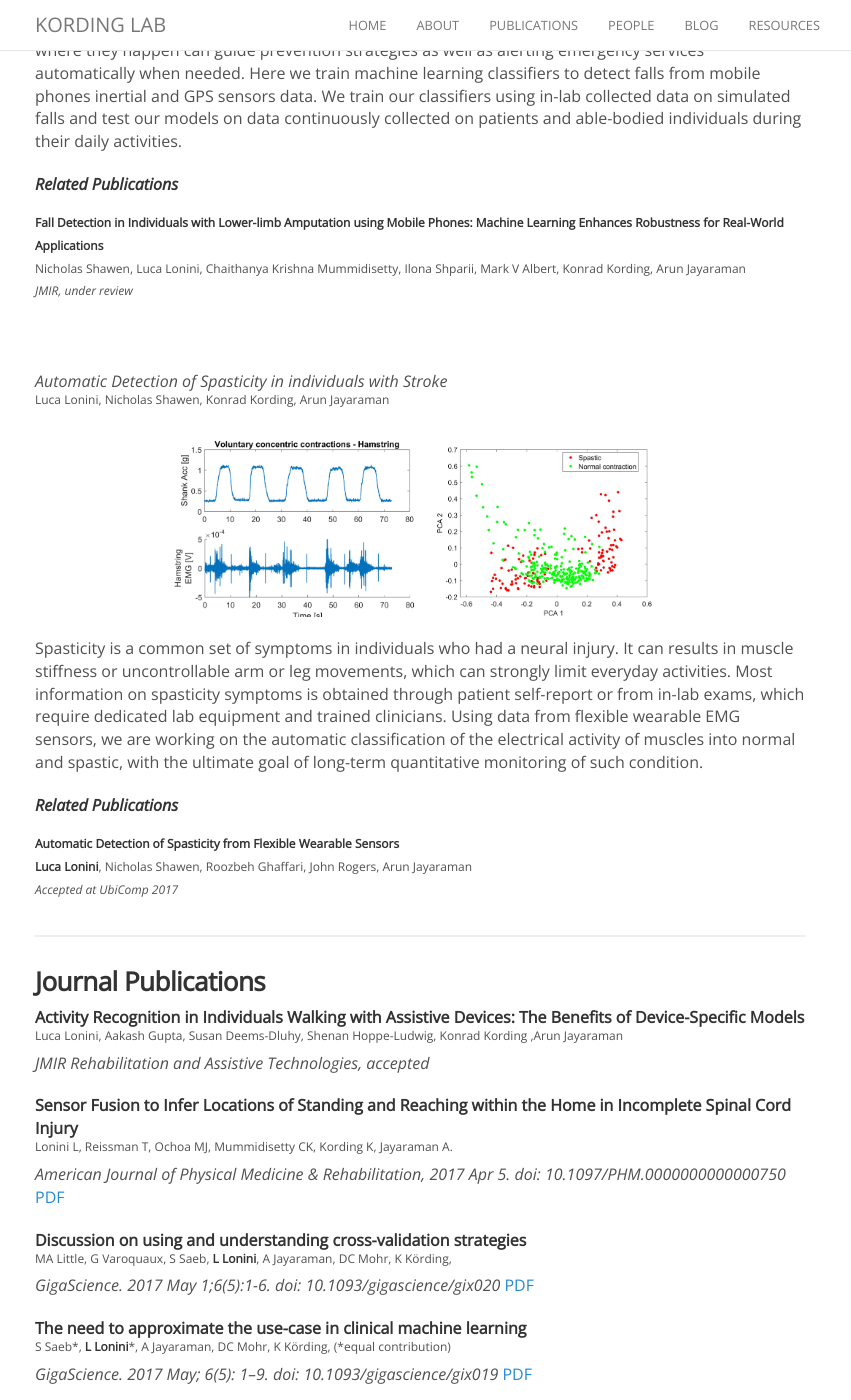
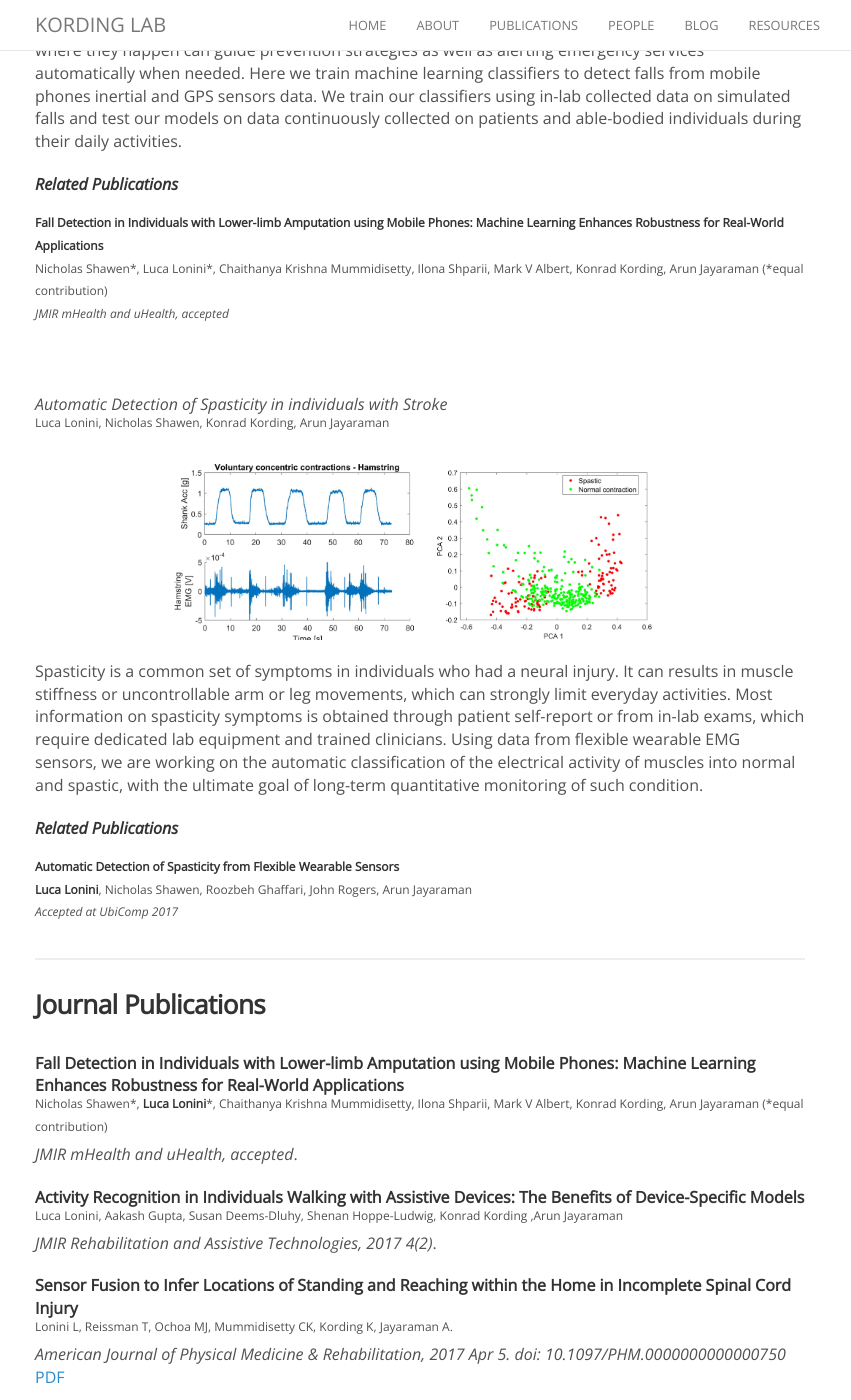
Before and after one commit to KordingLab/KordingLab.github.io, a Jekyll site: the page built from _people/luca_lonini.md, in a window 1280 px wide and 1400 px high, scrolled down 3245 px. Shown: the whole window, without its empty margins (220-1071 px from the left). Built offline with Jekyll 4.4.1, drawn with Linux system fonts in a browser that asks for light colours; nearby versions of some CDN libraries; comment, search, counter and statistics services are not loaded.

Commit message:
luca page update

```diff
--- a/_people/luca_lonini.md
+++ b/_people/luca_lonini.md
@@ -96,8 +96,8 @@ Falls are a common occurrence in the elderly and people with lower-limb amputati
 _**Related Publications**_ <br>
 
 <sup>**Fall Detection in Individuals with Lower-limb Amputation using Mobile Phones: Machine Learning Enhances Robustness for Real-World Applications**<br> </sup>
-<sup> Nicholas Shawen, Luca Lonini, Chaithanya Krishna Mummidisetty, Ilona Shparii, Mark V Albert, Konrad Kording, Arun Jayaraman </sup> <br>
-<sup>_JMIR, under review_</sup>
+<sup> Nicholas Shawen\*, Luca Lonini\*, Chaithanya Krishna Mummidisetty, Ilona Shparii, Mark V Albert, Konrad Kording, Arun Jayaraman (\*equal contribution) </sup> <br>
+<sup>_JMIR mHealth and uHealth, accepted_</sup>
 
 
 <br>
@@ -123,9 +123,15 @@ _**Related Publications**_ <br>
 
 ### Journal Publications
 
+<br>
+**Fall Detection in Individuals with Lower-limb Amputation using Mobile Phones: Machine Learning Enhances Robustness for Real-World Applications**<br>
+<sup> Nicholas Shawen\*, **Luca Lonini**\*, Chaithanya Krishna Mummidisetty, Ilona Shparii, Mark V Albert, Konrad Kording, Arun Jayaraman (\*equal contribution) </sup> <br>
+_JMIR mHealth and uHealth, accepted_.
+
+
 **Activity Recognition in Individuals Walking with Assistive Devices: The Benefits of Device-Specific Models**<br>
 <sup> Luca Lonini, Aakash Gupta, Susan Deems-Dluhy, Shenan Hoppe-Ludwig, Konrad Kording ,Arun Jayaraman </sup> <br>
-_JMIR Rehabilitation and Assistive Technologies, accepted_
+_JMIR Rehabilitation and Assistive Technologies, 2017 4(2)_.
 
 **Sensor Fusion to Infer Locations of Standing and Reaching within the Home in Incomplete Spinal Cord Injury**<br>
  <sup> Lonini L, Reissman T, Ochoa MJ, Mummidisetty CK, Kording K, Jayaraman A. </sup> <br>
```
Also changed, not shown: other parts of _people/luca_lonini.md (+1 -1 lines).
